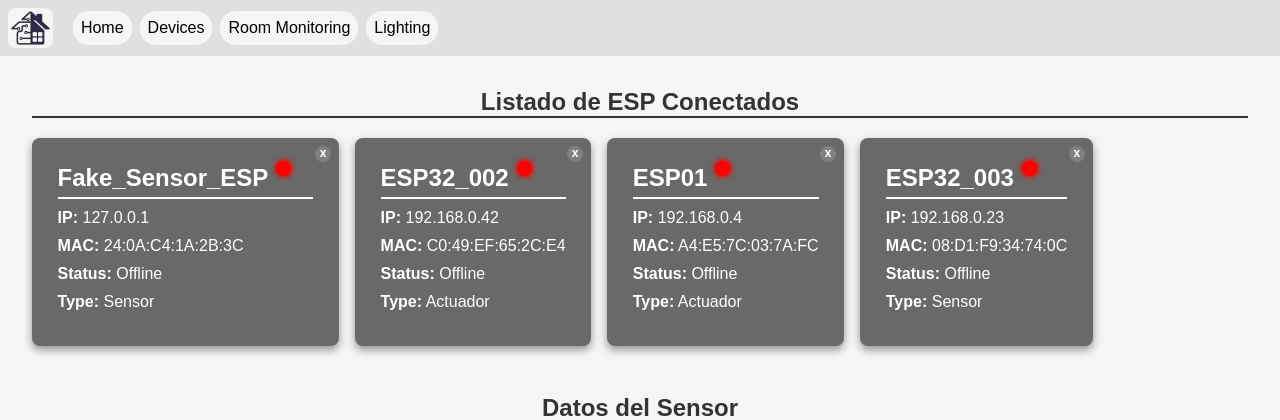
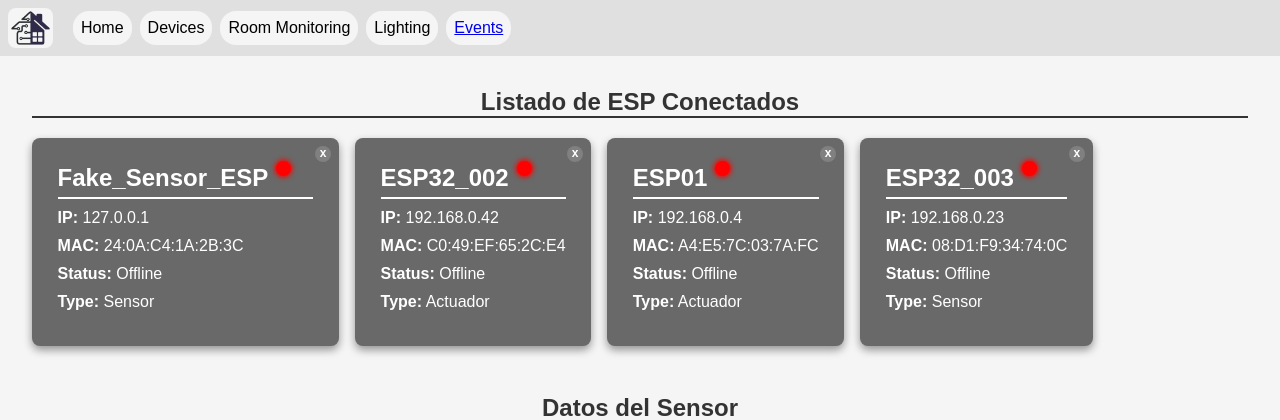
Before and after one commit to ivogabriel19/Smart_House, a Flask app: page / in a window 1280 px wide. Shown: the top 420 px of the page. Run offline with Flask 3, Linux system fonts and the light colour scheme; some libraries are stand-ins or nearby versions.

Commit message:
events button in home

```diff
--- a/server/templates/index.html
+++ b/server/templates/index.html
@@ -18,6 +18,7 @@
                 <li id="btnDevices">Devices</li>
                 <li id="btnRooms">Room Monitoring</li>
                 <li id="btnLights">Lighting</li>
+                <li id=""><a href="/get-events">Events</a></li>
             </ul>
         </nav>
     </header>
```
